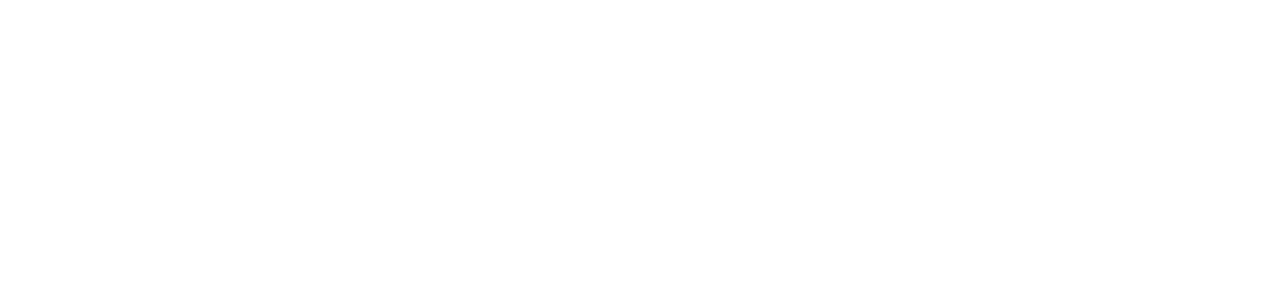
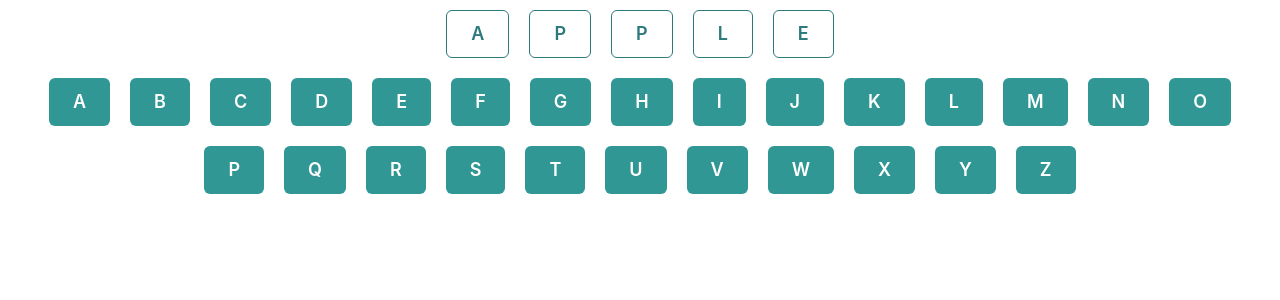
Before and after one commit to Monfernape/games-by-monfernape, a React (Create React App) app: page /hangman in a window 1280 px wide. Shown: the top 300 px of the page. Built offline with nearby package versions, Linux system fonts and the light colour scheme.

Commit message:
Created base structure and html for hangman

```diff
--- /dev/null
+++ b/src/components/Hangman/AlphabetBoard.tsx
@@ -0,0 +1,15 @@
+import React from 'react'
+import { ButtonGroup, Button, Flex} from "@chakra-ui/react"
+import { Alphabet } from "../../constants"
+
+export const AlphabetBoard = () => {
+    return (
+        <ButtonGroup spacing={6}>
+            <Flex wrap={"wrap"} alignItems={"center"} justifyContent={"center"}>
+            {Alphabet.map(letter => (
+                <Button variant={"solid"} colorScheme={"teal"} size={"lg"} margin={"10px"}>{letter}</Button>
+            ))}
+            </Flex>
+        </ButtonGroup>
+    )
+}
--- /dev/null
+++ b/src/components/Hangman/AnswerBox.tsx
@@ -0,0 +1,13 @@
+import React from 'react'
+import { Flex, Button } from "@chakra-ui/react"
+
+export const AnswerBox = () => {
+    const word = "APPLE"
+    return (
+        <Flex alignItems={"center"} justifyContent={"center"}>
+            {word.split("").map(letter => (
+                <Button variant={"outline"} colorScheme={"teal"} size={"lg"} margin={"10px"}>{letter}</Button>
+            ))}
+        </Flex>
+    )
+}
--- a/src/components/index.ts
+++ b/src/components/index.ts
@@ -1,2 +1,7 @@
+// Tic Tac Toe Components
 export * from "./TicTacToe/Board";
 export * from "./TicTacToe/Square"
+
+// Hangman Components
+export * from "./Hangman/AlphabetBoard";
+export * from "./Hangman/AnswerBox"
--- /dev/null
+++ b/src/constants/hangman.ts
@@ -0,0 +1,28 @@
+export const Alphabet: string[] = [
+  "A",
+  "B",
+  "C",
+  "D",
+  "E",
+  "F",
+  "G",
+  "H",
+  "I",
+  "J",
+  "K",
+  "L",
+  "M",
+  "N",
+  "O",
+  "P",
+  "Q",
+  "R",
+  "S",
+  "T",
+  "U",
+  "V",
+  "W",
+  "X",
+  "Y",
+  "Z",
+];
--- a/src/constants/index.ts
+++ b/src/constants/index.ts
@@ -1,2 +1,3 @@
 export * from "./routes";
 export * from "./tic-tac-toe"
+export * from "./hangman"
--- a/src/constants/routes.ts
+++ b/src/constants/routes.ts
@@ -1,4 +1,4 @@
-import { Home, TicTacToe } from "../views";
+import { Home, TicTacToe, Hangman } from "../views";
 
 export const routes = [
   {
@@ -9,6 +9,11 @@
   {
     path: "/tic-tac-toe",
     component: TicTacToe,
+    exact: true,
+  },
+  {
+    path: "/hangman",
+    component: Hangman,
     exact: true,
   },
 ];
@@ -22,4 +27,8 @@
     path: "/tic-tac-toe",
     label: "Tic Tac Toe",
   },
+  {
+    path: "/hangman",
+    label: "Hangman",
+  },
 ];
--- /dev/null
+++ b/src/views/Hangman.tsx
@@ -0,0 +1,11 @@
+import React from 'react'
+import { AlphabetBoard, AnswerBox } from "../components"
+
+export const Hangman = () => {
+    return (
+        <div>
+            <AnswerBox />
+            <AlphabetBoard />
+        </div>
+    )
+}
--- a/src/views/index.ts
+++ b/src/views/index.ts
@@ -1,2 +1,3 @@
 export * from "./Home"
 export * from "./TicTacToe"
+export * from "./Hangman"
```
